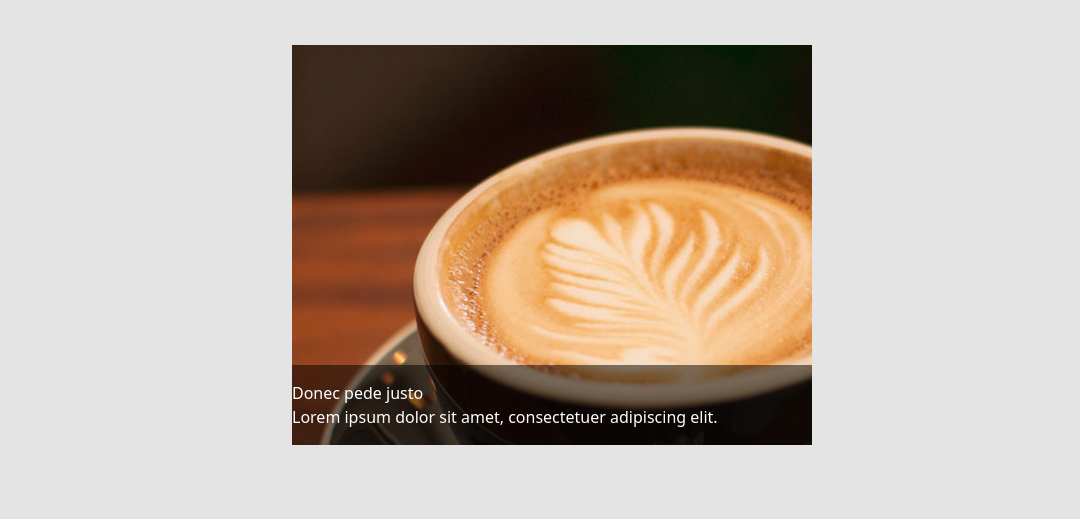
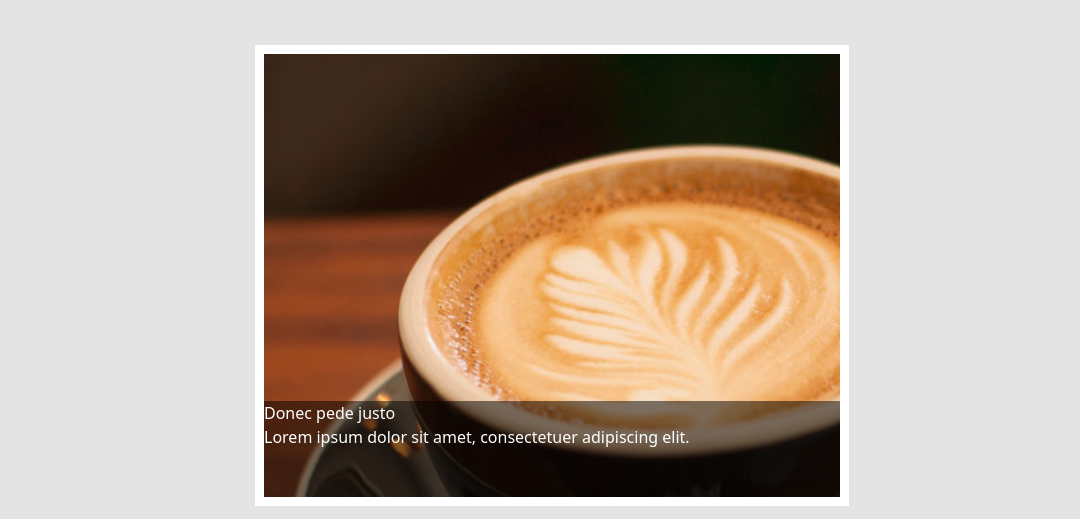
Before and after one commit to Promiseigboke/Camper-cafer, a website: page index.html in a window 1280 px wide. Shown: the part 2103-2622 px from the top of the page, without its empty margins (88-1168 px from the left). Drawn offline with Linux system fonts and the light colour scheme; a web font is replaced by a local one.

Commit message:
I worked on the first image on today's special

```diff
--- a/index.html
+++ b/index.html
@@ -197,10 +197,11 @@
                 <hr>
             </div>
         </div>
-        <div class="mt-[3rem] relative">
-            <img src="template/img/special-1.jpg" alt="Donec pede justo">
-            <div class="bg-black/50 absolute insect-0 flex items-center justify-center -mt-[5rem] h-[5rem]">
-                <span class="text-white w-[32.5rem]">Donec pede justo <br>Lorem ipsum dolor sit amet, consectetuer adipiscing elit.</span>
+        <div class="mt-[3rem] relative border-white border-[0.6rem]">
+            <img class="w-[36rem]" src="template/img/special-1.jpg" alt="Donec pede justo">
+            <div class="bg-black/50 absolute insect-0 -mt-[6rem] h-[6rem] w-full">
+                <p class="text-white">Donec pede justo</p>
+                <p class="text-white">Lorem ipsum dolor sit amet, consectetuer adipiscing elit.</p>
             </div>
         </div>
       </div>
```
Also changed, not shown: output.css.
